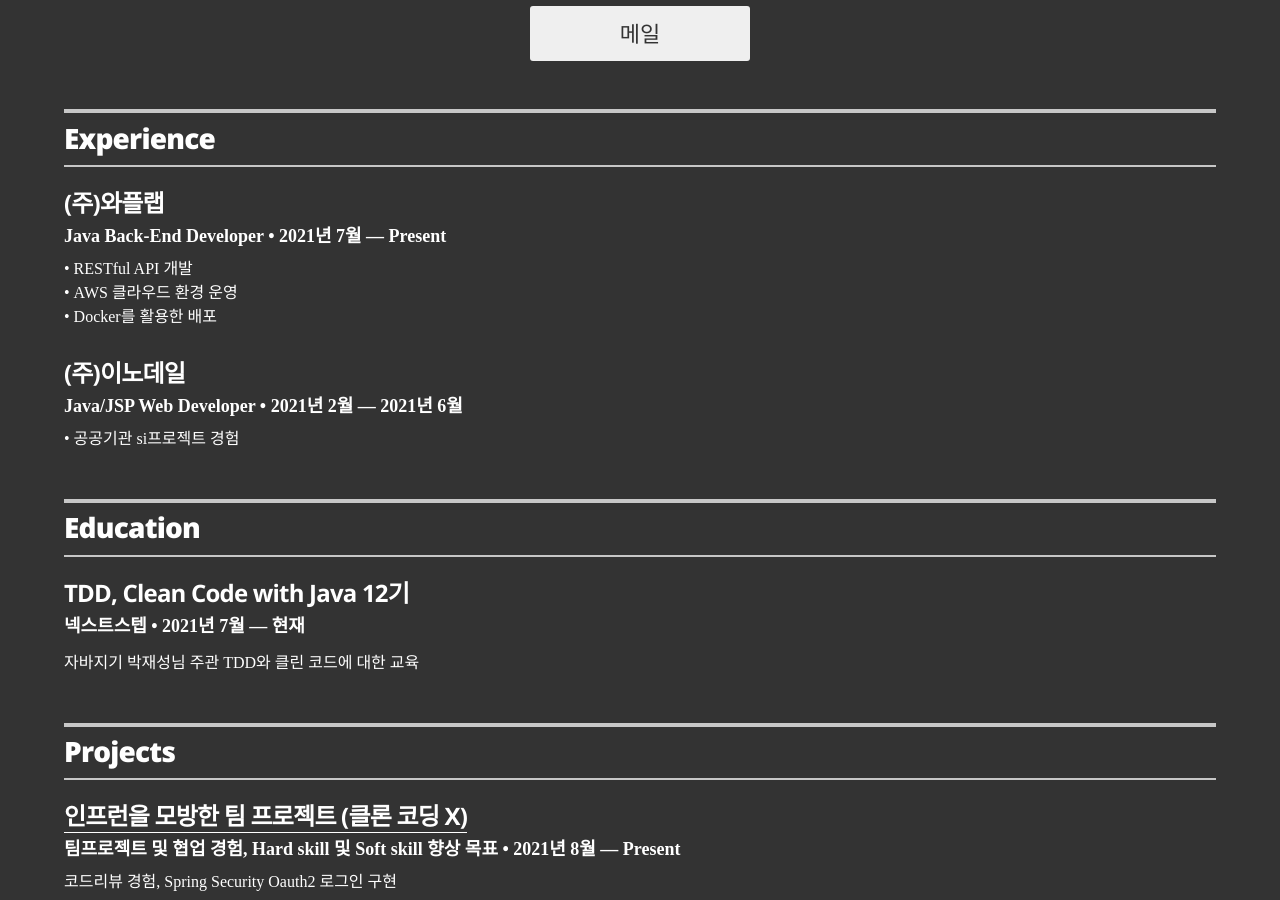
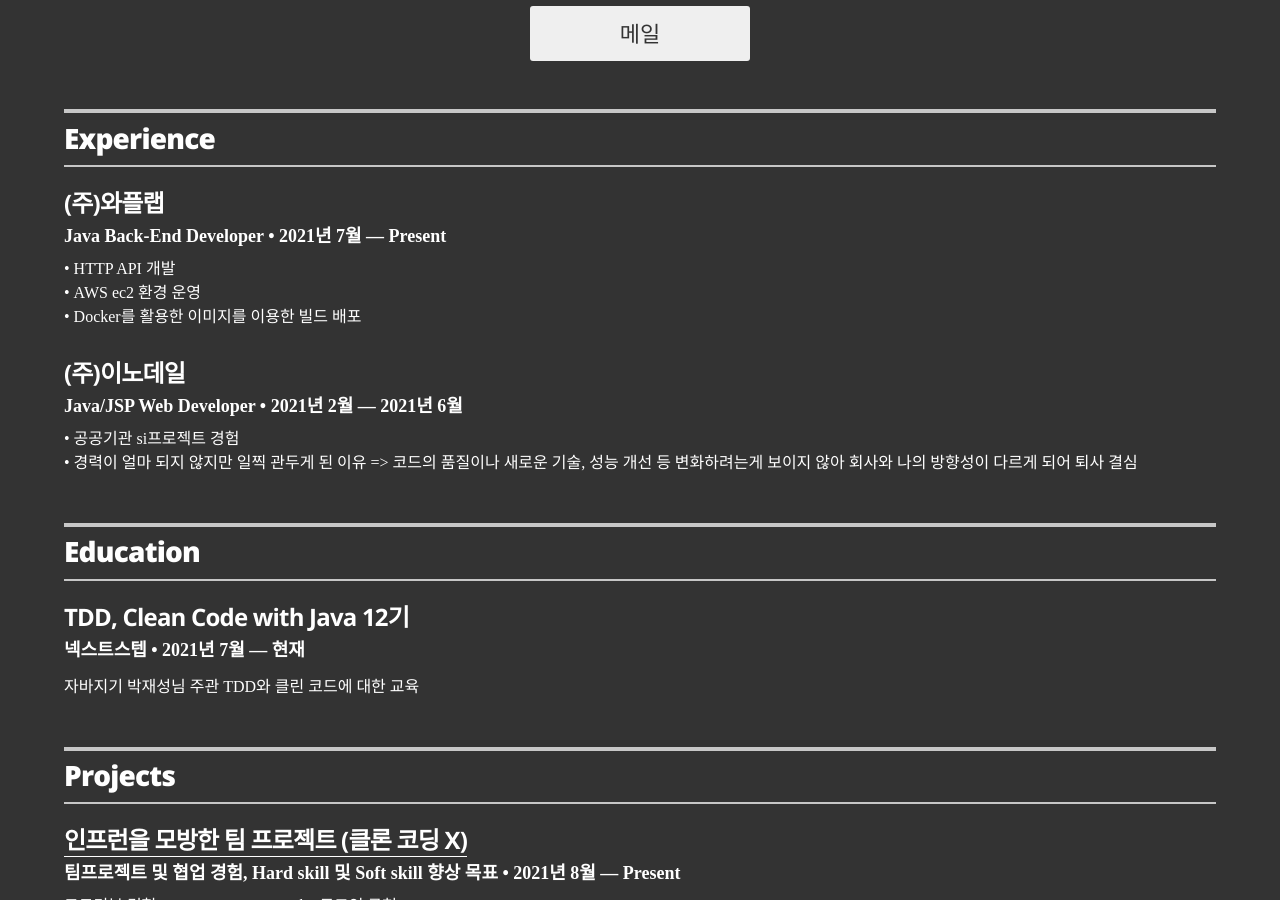
Before and after one commit to lsj8367/resume, a Jekyll site: the page built from index.html, in a window 1280 px wide and 900 px high, scrolled down 484 px. Built offline with Jekyll 4.4.1, drawn with Linux system fonts in a browser that asks for light colours.

Commit message:
docs: 경험 사항 구체적으로 수정

```diff
--- a/_data/experience.yml
+++ b/_data/experience.yml
@@ -3,9 +3,14 @@
 - company: (주)와플랩
   position: Java Back-End Developer
   duration:  2021년 7월 &mdash; Present
-  summary: • RESTful API 개발<br> • AWS 클라우드 환경 운영<br> • Docker를 활용한 배포
+  summary:
+    - • HTTP API 개발<br>
+    - • AWS ec2 환경 운영<br>
+    - • Docker를 활용한 이미지를 이용한 빌드 배포
 
 - company: (주)이노데일
   position: Java/JSP Web Developer
   duration: 2021년 2월 &mdash; 2021년 6월 # 연차
-  summary: • 공공기관 si프로젝트 경험
+  summary:
+    - • 공공기관 si프로젝트 경험 <br>
+    - • 경력이 얼마 되지 않지만 일찍 관두게 된 이유 => 코드의 품질이나 새로운 기술, 성능 개선 등 변화하려는게 보이지 않아 회사와 나의 방향성이 다르게 되어 퇴사 결심
```
